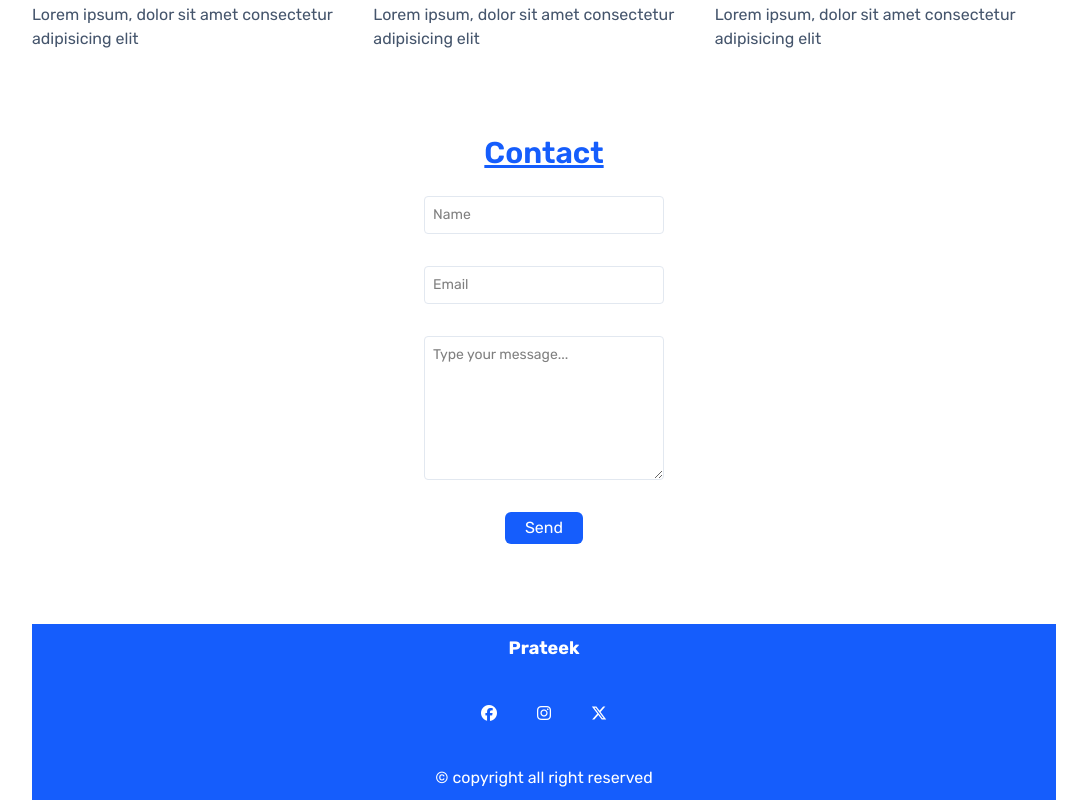
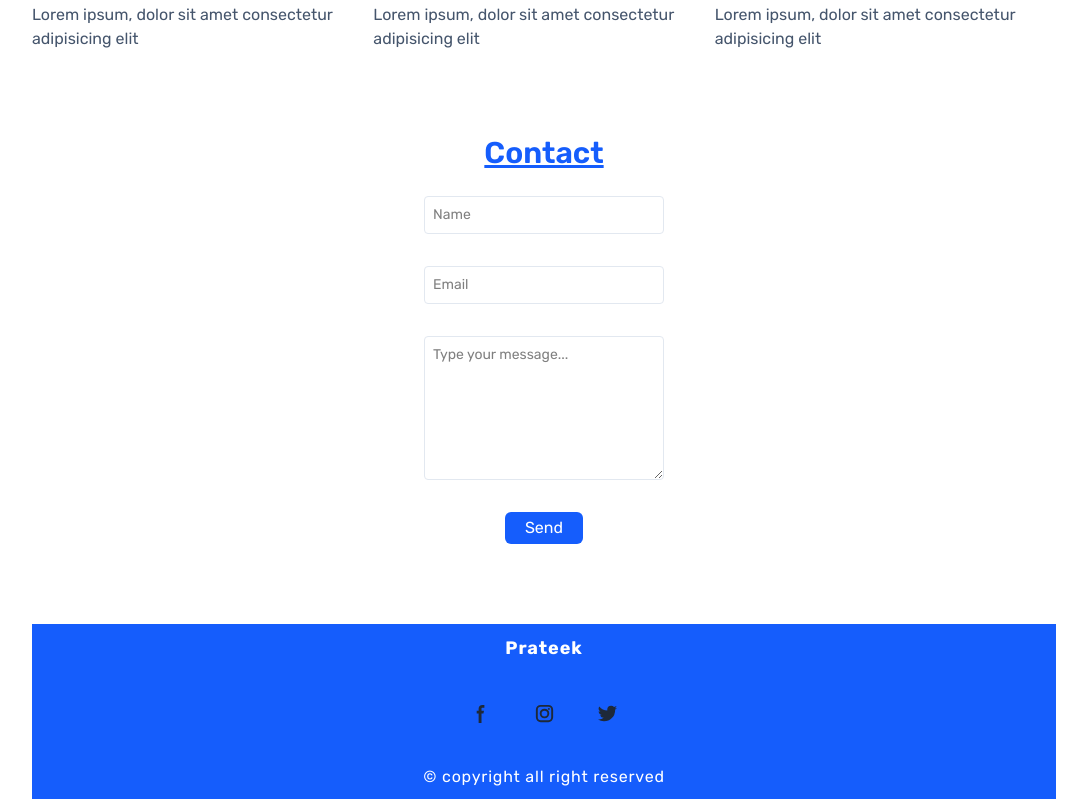
Before and after one commit to Sky28702/my-portfolio, a Next.js app: page / in a window 1280 px wide. Shown: the part 1996-2796 px from the top of the page, without its empty margins (96-1183 px from the left). Built offline with nearby package versions, Linux system fonts and the light colour scheme.

Commit message:
DoneMaybe

```diff
--- a/components/Fooooooter.js
+++ b/components/Fooooooter.js
@@ -2,21 +2,66 @@ const Hero = () => {
   return (
     <footer className="flex flex-col justify-between items-center bg-blue-600 text-white">
       <div>
-        <h2 className="font-bold mb-[40px] mt-[10px] text-lg">Prateek</h2>
+        <h2 className="font-bold mb-[40px] mt-[10px] text-lg tracking-wider">
+          Prateek
+        </h2>
       </div>
 
-      <div className="mb-[40px]">
+      <div className="flex flex-row justify-between items-center mb-10">
         <a href="https://www.facebook.com/" className="pr-10">
-          <i class="fa-brands fa-facebook"></i>
+          <svg
+            class="w-[23px] h-[23px] text-gray-800 dark:text-white"
+            aria-hidden="true"
+            xmlns="http://www.w3.org/2000/svg"
+            width="24"
+            height="24"
+            fill="currentColor"
+            viewBox="0 0 24 24"
+          >
+            <path
+              fill-rule="evenodd"
+              d="M13.135 6H15V3h-1.865a4.147 4.147 0 0 0-4.142 4.142V9H7v3h2v9.938h3V12h2.021l.592-3H12V6.591A.6.6 0 0 1 12.592 6h.543Z"
+              clip-rule="evenodd"
+            />
+          </svg>
         </a>
         <a href="https://www.instagram.com/" className="pr-10">
-          <i class="fa-brands fa-instagram" id="se"></i>
+          <svg
+            class="w-[23px] h-[23px] text-gray-800 dark:text-white"
+            aria-hidden="true"
+            xmlns="http://www.w3.org/2000/svg"
+            width="24"
+            height="24"
+            fill="none"
+            viewBox="0 0 24 24"
+          >
+            <path
+              fill="currentColor"
+              fill-rule="evenodd"
+              d="M3 8a5 5 0 0 1 5-5h8a5 5 0 0 1 5 5v8a5 5 0 0 1-5 5H8a5 5 0 0 1-5-5V8Zm5-3a3 3 0 0 0-3 3v8a3 3 0 0 0 3 3h8a3 3 0 0 0 3-3V8a3 3 0 0 0-3-3H8Zm7.597 2.214a1 1 0 0 1 1-1h.01a1 1 0 1 1 0 2h-.01a1 1 0 0 1-1-1ZM12 9a3 3 0 1 0 0 6 3 3 0 0 0 0-6Zm-5 3a5 5 0 1 1 10 0 5 5 0 0 1-10 0Z"
+              clip-rule="evenodd"
+            />
+          </svg>
         </a>
         <a href="https://www.twitter.com/">
-          <i class="fa-brands fa-x-twitter" id="tit"></i>
+          <svg
+            class="w-[23px] h-[23px] text-gray-800 dark:text-white"
+            aria-hidden="true"
+            xmlns="http://www.w3.org/2000/svg"
+            width="24"
+            height="24"
+            fill="currentColor"
+            viewBox="0 0 24 24"
+          >
+            <path
+              fill-rule="evenodd"
+              d="M22 5.892a8.178 8.178 0 0 1-2.355.635 4.074 4.074 0 0 0 1.8-2.235 8.343 8.343 0 0 1-2.605.981A4.13 4.13 0 0 0 15.85 4a4.068 4.068 0 0 0-4.1 4.038c0 .31.035.618.105.919A11.705 11.705 0 0 1 3.4 4.734a4.006 4.006 0 0 0 1.268 5.392 4.165 4.165 0 0 1-1.859-.5v.05A4.057 4.057 0 0 0 6.1 13.635a4.192 4.192 0 0 1-1.856.07 4.108 4.108 0 0 0 3.831 2.807A8.36 8.36 0 0 1 2 18.184 11.732 11.732 0 0 0 8.291 20 11.502 11.502 0 0 0 19.964 8.5c0-.177 0-.349-.012-.523A8.143 8.143 0 0 0 22 5.892Z"
+              clip-rule="evenodd"
+            />
+          </svg>
         </a>
       </div>
-      <p className="mb-[10px]">© copyright all right reserved</p>
+      <p className="mb-[10px] tracking-wider">© copyright all right reserved</p>
     </footer>
   );
 };
```
